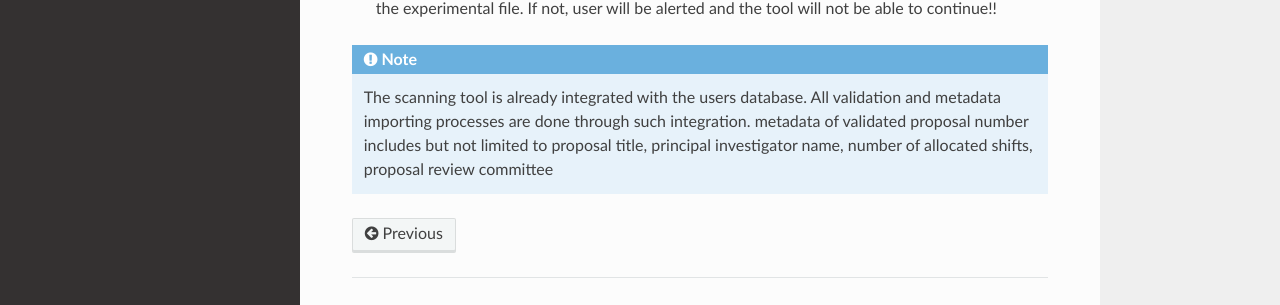
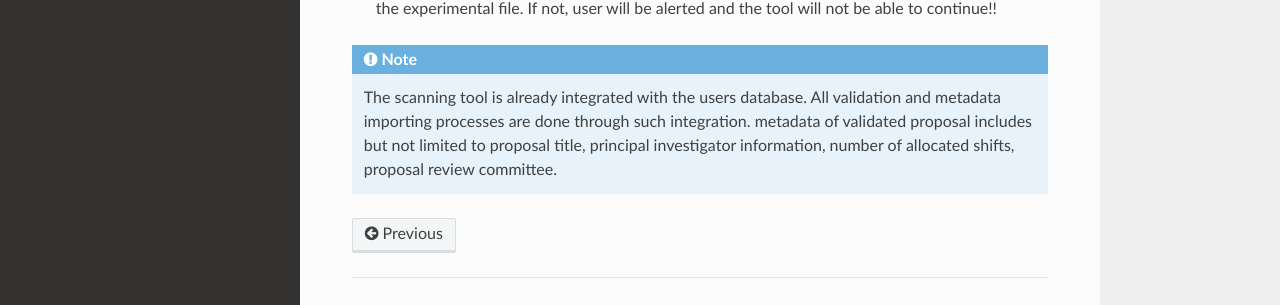
Before and after one commit to SESAME-Synchrotron/XAFSScanTool, a Sphinx documentation site: the page built from docs/source/runScan.rst, in a window 1280 px wide and 900 px high, scrolled down 1747 px. Shown: the part 518-823 px from the top of the window. Built offline with Sphinx 7.4.7 and the Read the Docs theme 2.0.0, drawn with Linux system fonts in a browser that asks for light colours.

Commit message:
Update runScan.rst

```diff
--- a/docs/source/runScan.rst
+++ b/docs/source/runScan.rst
@@ -43,4 +43,4 @@
 * Validate whether the provided proposal number is correct and valid for this beam time.
 * If the validation result is okay, the tool will import the proposal metadata and include them in the experimental file. If not, user will be alerted and the tool will not be able to continue!!
 
-.. note:: The scanning tool is already integrated with the users database. All validation and metadata importing processes are done through such integration. metadata of validated proposal number includes but not limited to proposal title, principal investigator name, number of allocated shifts, proposal review committee
+.. note:: The scanning tool is already integrated with the users database. All validation and metadata importing processes are done through such integration. metadata of validated proposal includes but not limited to proposal title, principal investigator information, number of allocated shifts, proposal review committee.
```
